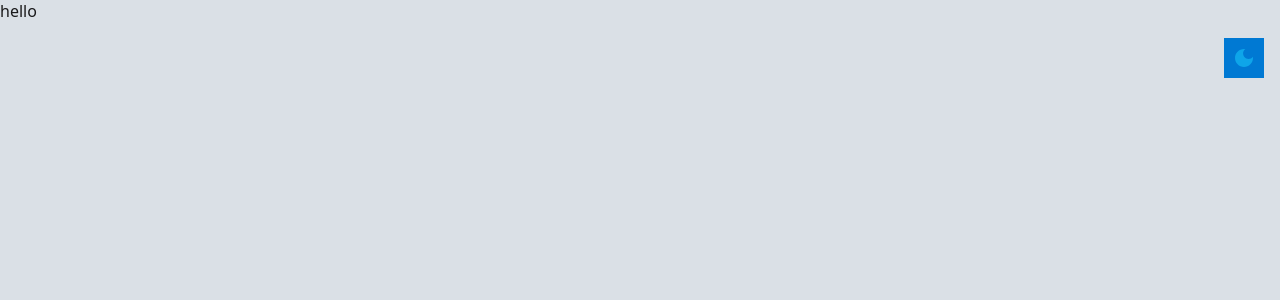
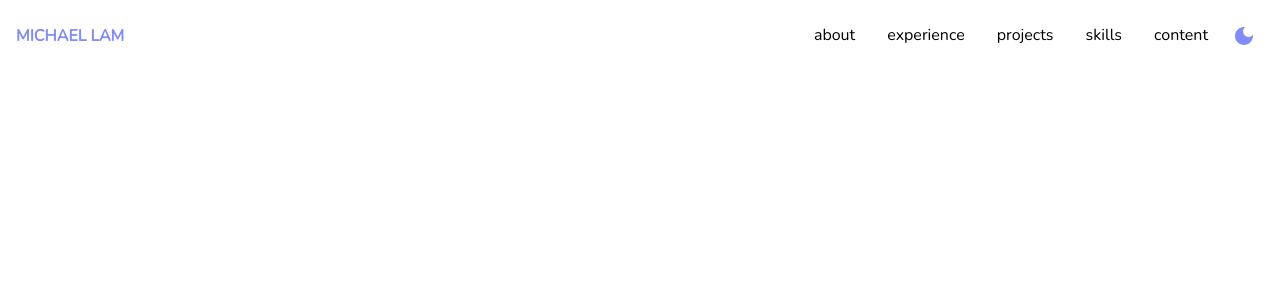
Before and after one commit to L-Michael1/mlammy-v2, a React (Create React App) app: page / in a window 1280 px wide. Shown: the top 300 px of the page. Built offline with nearby package versions, Linux system fonts and the light colour scheme.

Commit message:
barebones navbar

```diff
--- a/public/index.html
+++ b/public/index.html
@@ -22,6 +22,9 @@
       work correctly both with client-side routing and a non-root public URL.
       Learn how to configure a non-root public URL by running `npm run build`.
     -->
+  <link rel="preconnect" href="https://fonts.googleapis.com">
+  <link rel="preconnect" href="https://fonts.gstatic.com" crossorigin>
+  <link href="https://fonts.googleapis.com/css2?family=Noto+Sans&family=Nunito&display=swap" rel="stylesheet">
   <title>mlammy</title>
 </head>
 
--- a/src/components/Navbar/Navbar.styled.tsx
+++ b/src/components/Navbar/Navbar.styled.tsx
@@ -1,12 +1,23 @@
 import styled from 'styled-components'
+import { motion } from 'framer-motion'
 
-export const HeaderContainer = styled.div`
+export const Heading = styled(motion.span)`
+    font-weight: 900;
+    text-transform: uppercase;
+    color: ${({ theme }) => theme.accent};
+`
+
+export const NavContainer = styled.div`
     display: flex;
-    padding: 16px;
-`;
+    flex-direction: row;
+    justify-content: space-between;
+    align-items: center;
+    max-width: 1440px;
+    margin: auto;
+    padding: 1rem;
+`
 
-export const ToggleContainer = styled.div`
-    display: table;
-    margin-left: auto;
-    background-color: ${({ theme }) => theme.buttonCanvas}
-`;
+export const NavLink = styled(motion.a)`
+    margin: 1rem;
+    text-decoration: none;
+`
--- a/src/components/Navbar/Navbar.tsx
+++ b/src/components/Navbar/Navbar.tsx
@@ -1,8 +1,9 @@
-// Import components
-import { HeaderContainer, ToggleContainer } from './Navbar.styled';
+// Components
+import { motion } from 'framer-motion';
+import { Heading, NavContainer, NavLink } from './Navbar.styled';
 import IconButton from '@mui/material/IconButton';
 
-// Import icons
+// Icons
 import DarkModeIcon from '@mui/icons-material/DarkMode';
 import LightModeIcon from '@mui/icons-material/LightMode';
 
@@ -12,18 +13,48 @@ type NavProps = {
 }
 
 const Navbar = ({ themeType, toggleTheme }: NavProps) => {
+
+    const navItems = ['about', 'experience', 'projects', 'skills', 'content'];
+
     return (
-        <HeaderContainer>
-            <ToggleContainer>
-                <IconButton onClick={toggleTheme}>
+        <NavContainer>
+            <div>
+                <Heading
+                    initial={{ y: -150, opacity: 0 }}
+                    animate={{ y: 0, opacity: 1 }}
+                    transition={{ delay: 0.6, duration: 0.8, type: 'spring', stiffness: 200 }}
+                >
+                    Michael Lam
+                </Heading>
+            </div>
+
+            {/* TODO: Links scroll into section */}
+            <div>
+                {navItems.map((item, idx) => (
+                    <NavLink
+                        href={`#${item}`}
+                        initial={{ y: -150, opacity: 0 }}
+                        animate={{ y: 0, opacity: 1 }}
+                        transition={{ delay: 1 + (idx / 4), duration: 0.8, type: 'spring', stiffness: 200 }}
+                    >
+                        {item}
+                    </NavLink>
+                ))}
+                <IconButton
+                    onClick={toggleTheme}
+                    component={motion.button}
+                    initial={{ opacity: 0 }}
+                    animate={{ opacity: 1 }}
+                    transition={{ delay: 2.3, duration: 0.8, type: 'spring', stiffness: 200 }}
+                >
                     {themeType === 'light' ? (
-                        <DarkModeIcon sx={{ color: '#0ea5e9' }} />
+                        <DarkModeIcon sx={{ color: '#818cf8' }} />
                     ) : (
-                        <LightModeIcon sx={{ color: '#0ea5e9' }} />
+                        <LightModeIcon sx={{ color: '#34d399' }} />
                     )}
                 </IconButton>
-            </ToggleContainer>
-        </HeaderContainer>
+            </div>
+        </NavContainer>
     )
 };
 
--- a/src/components/Theme/Themes.tsx
+++ b/src/components/Theme/Themes.tsx
@@ -1,12 +1,12 @@
 export const light = {
     background: '#FFFFFF',
-    canvas: '#DAE0E6',
-    text: '#1A1A1B',
-    buttonCanvas: '#0079D3'
+    primary: '#000000',
+    secondary: '#6B7280',
+    accent: '#818CF8',
 }
 export const dark = {
-    background: '#1A1A1B',
-    canvas: '#030303',
-    text: '#DAE0E6',
-    buttonCanvas: '#ff4500',
+    background: '#0D192E',
+    primary: '#CED7F3',
+    secondary: '#8A93AD',
+    accent: '#34D399',
 }
--- a/src/components/Theme/globalStyles.tsx
+++ b/src/components/Theme/globalStyles.tsx
@@ -1,26 +1,35 @@
 import { createGlobalStyle } from 'styled-components'
 
 type ThemeType = {
-    background: string;
-    canvas: string;
-    text: string;
-    buttonCanvas: string;
+    background: string,
+    primary: string,
+    secondary: string,
+    accent: string,
 }
 
 const GlobalStyle = createGlobalStyle<{ theme: ThemeType }>`
-    @import url('https://fonts.googleapis.com/css2?family=Noto+Sans&display=swap');
 
     * {
         margin: 0;
-        font-family: 'Noto Sans', sans-serif;
-        transition: all 0.50s linear;
+        font-family: 'Nunito', sans-serif;
+        transition: all 0.4s linear;
     }
 
     body {
-        background: ${({ theme }) => theme.canvas};
-        color: ${({ theme }) => theme.text};
+        background: ${({ theme }) => theme.background};
+        color: ${({ theme }) => theme.primary};
         -webkit-font-smoothing: antialiased;
         -moz-osx-font-smoothing: grayscale;
+    }
+
+    a {
+        color: ${({ theme }) => theme.primary}
+    }
+
+    h1,
+    h2,
+    h3 {
+        color: ${({ theme }) => theme.accent};
     }
 
     code {
--- a/src/pages/Home/Home.tsx
+++ b/src/pages/Home/Home.tsx
@@ -2,12 +2,9 @@ import Navbar from '../../components/Navbar/Navbar'
 
 const Home = ({ themeType, toggleTheme }: any) => {
     return (
-        <div>
-            <div>
-                hello
-            </div>
+        <>
             <Navbar themeType={themeType} toggleTheme={toggleTheme} />
-        </div>
+        </>
     )
 }
 
```
Also changed, not shown: 1 other file (tests, documents, lock files or other folders).
